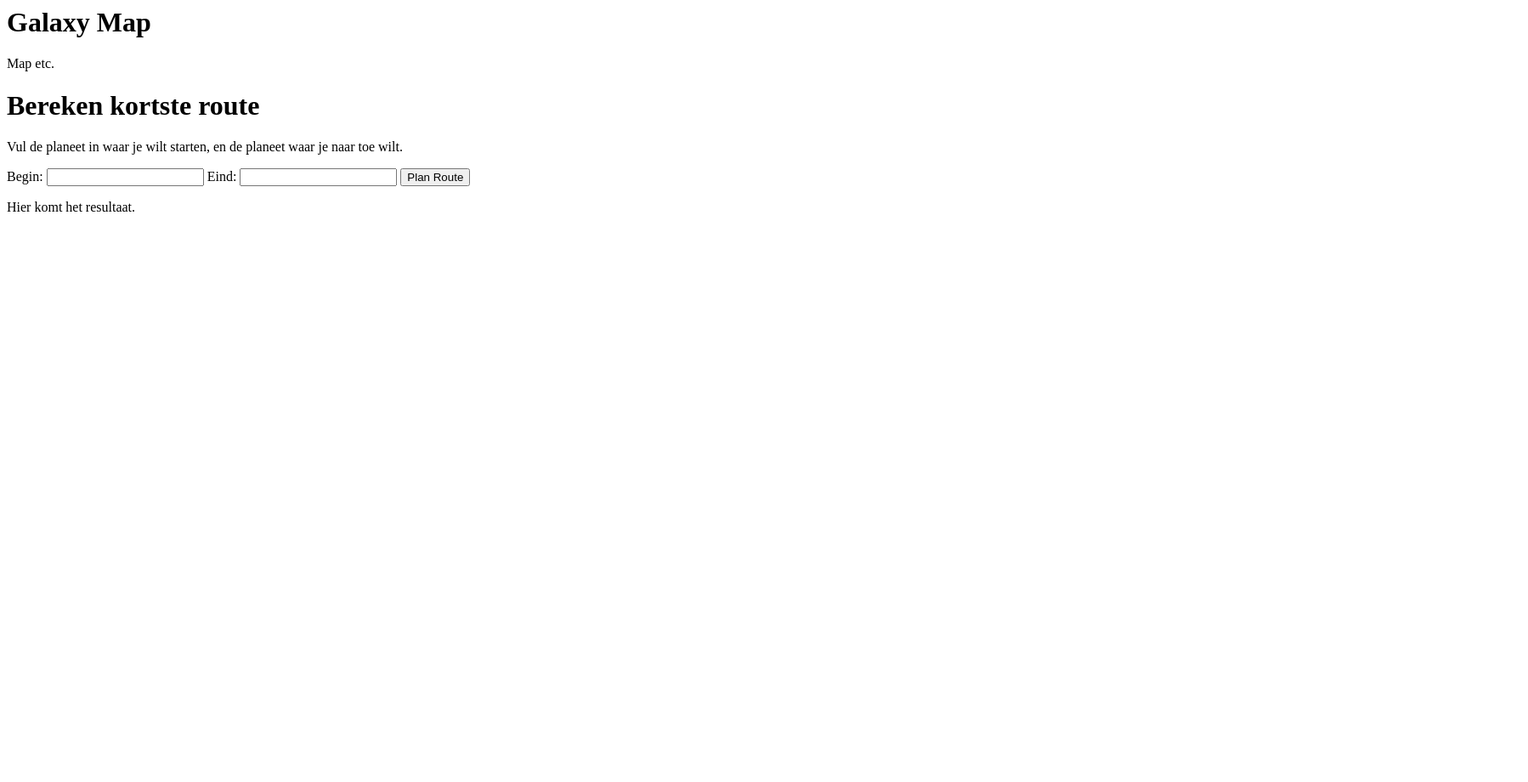
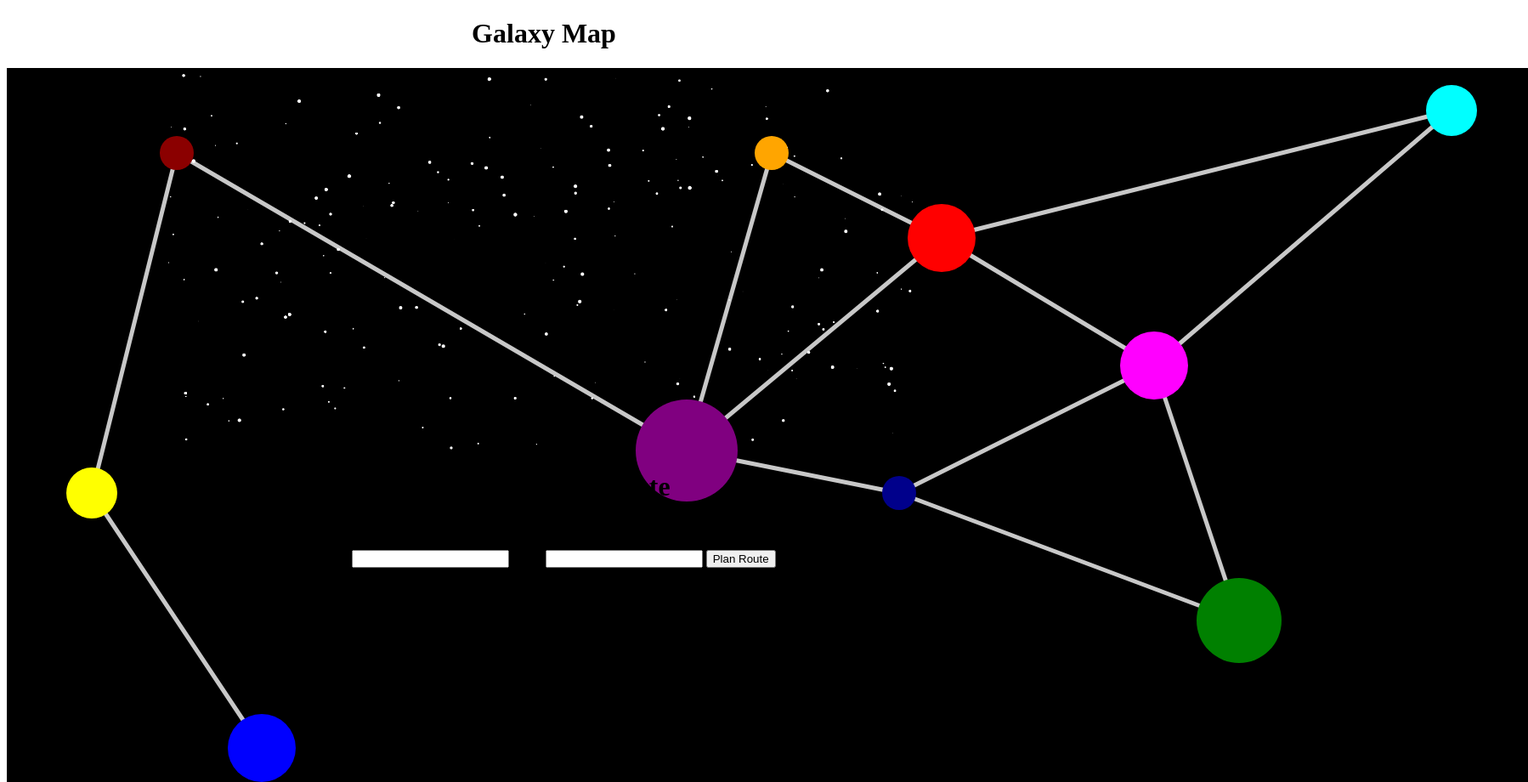
Before and after one commit to melany-eshuis/Space-Courier, a plain HTML site: page index.html in a window 1280 px wide. Shown: the top 920 px of the page at 85% size, 1798 px wide, since content can reach past the window. Before the commit the page ends 800 px from the top, so only its background shows below. Drawn offline with Linux system fonts and the light colour scheme.

Commit message:
sterrenkaart gemaakt

```diff
--- a/index.html
+++ b/index.html
@@ -1,11 +1,20 @@
-<html>
+<!DOCTYPE html>
+<html lan="en">
 	<head>
+		<meta charset="utf-8"/>
 		<title>Space Courier</title>
+		<link rel="stylesheet" href="./style.css" />
 
 	</head>
 	<body>
+	<div class = "centercontent">
 			<h1>Galaxy Map</h1>
-		Map etc.
+			<div>
+				<canvas id="galaxyMap" width="1790px" height="900px" style="z-index:1;"></canvas>
+				<canvas id="stars"	   width="1790px" height="900px" style="z-index:2;margin-top:-900px;"></canvas>
+			</div>
+
+
 
 			<h1>Bereken kortste route</h1>
 			<p>Vul de planeet in waar je wilt starten, en de planeet waar je naar toe wilt. </p>
@@ -14,6 +23,7 @@
 			<button onclick="kortsteRoute()">Plan Route</button>
 
 			<div id="resultaat"><p>Hier komt het resultaat.</p></div>
+	</div>
     </body>
 </html>
 
@@ -44,4 +54,184 @@
 
 		xhr.send();
 	}
+
+
+	/////RAMON
+	var mapCanvas = document.getElementById("galaxyMap");
+	var mapContext = mapCanvas.getContext("2d");
+	var rect = mapCanvas.getBoundingClientRect();
+	mapCanvas.width = rect.width * devicePixelRatio;
+	mapCanvas.height = rect.height * devicePixelRatio;
+	mapContext.scale(devicePixelRatio, devicePixelRatio);
+	mapCanvas.style.width = rect.width + "px";
+	mapCanvas.style.height = rect.height + "px";
+
+
+	// var planetA = {
+	// 	xCoordinate: 200,
+	// 	yCoordinate: 100,
+	// 	radius: 20,
+	// 	planetColor: "darkred",
+	// 	drawPlanet(xCoordinate,yCoordinate,radius,planetColor);
+	// }
+
+
+	var starCanvas = document.getElementById("stars");
+	var starsCTX = starCanvas.getContext("2d");
+	// var rect2 = starCanvas.getBoundingClientRect();
+	// starCanvas.width = rect2.width * devicePixelRatio;
+	// starCanvas.height = rect2.height * devicePixelRatio;
+	// starsCTX.scale(devicePixelRatio, devicePixelRatio);
+	// starCanvas.style.width = rect2.width + "px";
+	// starCanvas.style.height = rect2.height + "px";
+
+
+	function drawPlanet(x,y,r,color){
+		mapContext.beginPath()
+		//x,y,radius,0,2*PI
+		mapContext.arc(x,y,r,0,2 * Math.PI)
+		mapContext.fillStyle = color;
+		mapContext.fill()
+
+	}
+
+	function drawPlanetConnection(x1,y1,x2,y2){
+		mapContext.beginPath();
+		mapContext.moveTo(x1,y1);
+		mapContext.lineTo(x2, y2);
+		mapContext.strokeStyle = "#C8C8C8";
+		mapContext.lineWidth = 5;
+		mapContext.stroke();
+	}
+
+	////////////////////////////////////////////////////////////////////////
+	const COLOR_SPACE = "black";
+	const COLOR_STARS = "white";
+	const STAR_NUM = 200;
+	const STAR_SIZE = 0.005;
+	const STAR_SPEED = 0.05;
+
+	//set up stars
+	var stars = [];
+	var starSpeed = STAR_SPEED * starCanvas.width;
+	var xv = starSpeed * randomSign() * Math.random();
+	var yv = Math.sqrt(Math.pow(starSpeed, 2) - Math.pow(xv,2)) * randomSign();
+
+	for(let i=0; i<STAR_NUM; i++ ){
+		let speedMult = Math.random() * 1.5 + 0.5;
+		stars[i] = {
+			r: Math.random() * STAR_SIZE * starCanvas.width / 2,
+            x: Math.floor(Math.random() * starCanvas.width),
+            y: Math.floor(Math.random() * starCanvas.height),
+            xv: xv * speedMult,
+            yv: yv * speedMult
+		}
+	}
+
+
+	var timeDelta, timeLast =0;
+	requestAnimationFrame(loop);
+
+	// set up the animation loop
+	function loop(timeNow){
+
+		// calcualte the time difference
+		timeDelta = timeNow - timeLast;
+		timeLast = timeNow
+		starsCTX.clearRect(0,0,starCanvas.width, starCanvas.height)
+
+		// space background
+		//starsCTX.fillStyle = COLOR_SPACE;
+		//starsCTX.fillRect(0,0, starCanvas.width, starCanvas.height);
+
+		//draw the stars
+		starsCTX.fillStyle = COLOR_STARS;
+		for (let i = 0; i < STAR_NUM; i++) {
+            starsCTX.beginPath();
+            starsCTX.arc(stars[i].x, stars[i].y, stars[i].r, 0, Math.PI * 2);
+            starsCTX.fill();
+
+
+            // update the star's x position
+            stars[i].x += stars[i].xv * timeDelta * 0.001;
+
+            // reposition the star to the other side if it goes off screen
+            if (stars[i].x < 0 - stars[i].r) {
+                stars[i].x = starCanvas.width + stars[i].r;
+            } else if (stars[i].x > starCanvas.width + stars[i].r) {
+                stars[i].x = 0 - stars[i].r;
+            }
+
+            // update the star's y position
+            stars[i].y += stars[i].yv * timeDelta * 0.001;
+
+            // reposition the star to the other side if it goes off screen
+            if (stars[i].y < 0 - stars[i].r) {
+                stars[i].y = starCanvas.height + stars[i].r;
+            } else if (stars[i].y > starCanvas.height + stars[i].r) {
+                stars[i].y = 0 - stars[i].r;
+            }
+        }
+
+		//call the next frame
+		requestAnimationFrame(loop);
+	}
+
+
+
+	function randomSign(){
+		return Math.random() >= 0.5 ? 1 : -1;
+	}
+
+
+
+	// let sizeQ = 20;
+	// let positionXX = 0;
+	// flyingcircle();
+	// function flyingcircle(){
+	// 	starsCTX.clearRect(0,0,starCanvas.width, starCanvas.height)
+	// 	//sizeQ += 0.05;
+	// 	positionXX += 1;
+
+	// 	starsCTX.fillStyle = 'red';
+	// 	starsCTX.lineWidth = 5;
+	// 	starsCTX.beginPath();
+	// 	starsCTX.arc(positionXX,300, sizeQ, 0, Math.PI*2);
+	// 	starsCTX.closePath();
+	// 	starsCTX.fill();
+
+	// 	if (positionXX == 1800){
+	// 		positionXX =0;
+	// 	}
+	// 	requestAnimationFrame(flyingcircle);
+	// }
+
+	drawPlanetConnection(200,100,100,500); //AB
+	drawPlanetConnection(300,800,100,500); //BC
+	drawPlanetConnection(200,100,800,450); //AD
+
+	drawPlanetConnection(800,450,900,100); //DE
+	drawPlanetConnection(800,450,1100,200); //DF
+	drawPlanetConnection(800,450,1050,500); //DG
+
+	drawPlanetConnection(1100,200,900,100); //FE
+	drawPlanetConnection(1100,200,1700,50) //FI
+	drawPlanetConnection(1100,200,1350,350); //FH
+
+	drawPlanetConnection(1350,350,1050,500); //HG
+	drawPlanetConnection(1350,350,1450,650); //HJ
+	drawPlanetConnection(1350,350,1700,50); //HI
+
+	drawPlanetConnection(1050,500,1450,650); //GJ
+
+	drawPlanet(200,100,20,"darkred") 			//A
+	drawPlanet(100,500,30,"yellow") 			//B
+	drawPlanet(300,800,40,"blue")				//C
+	drawPlanet(800,450,60,"purple")				//D
+	drawPlanet(900,100,20,"orange")				//E
+	drawPlanet(1100,200,40,"red")				//F
+	drawPlanet(1050,500,20,"darkblue")			//G
+	drawPlanet(1350,350,40,"magenta")			//H
+	drawPlanet(1700,50,30,"cyan")				//I
+	drawPlanet(1450,650,50,"green")				//J
 </script>
--- /dev/null
+++ b/style.css
@@ -0,0 +1,24 @@
+#galaxyMap {
+    /* margin-top: 25px;
+    width:70%;
+    display:block;
+    margin-left: auto;
+    margin-right: auto; */
+    background: black;
+}
+
+#stars {
+    border: 2px solid black;
+    margin-top: 25px;
+    width:70%;
+    display:block;
+    margin-left: auto;
+    margin-right: auto;
+
+}
+
+.centercontent{
+    max-width: 100%;
+    text-align: center;
+
+}
```
Lines whose indentation alone changed are shown as unchanged.
